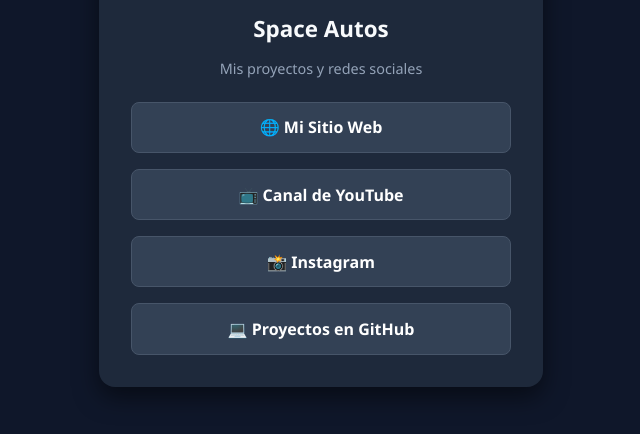
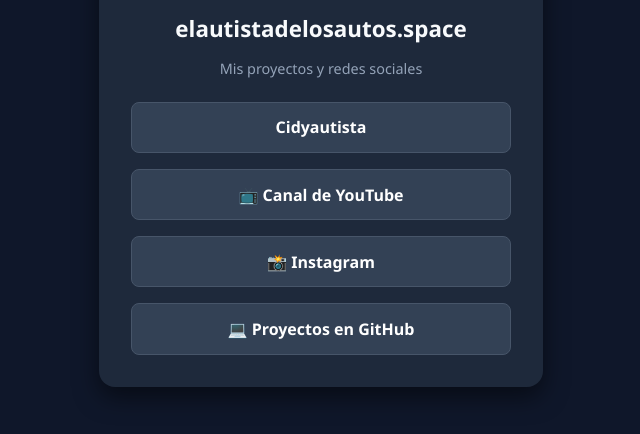
Before and after one commit to elautistadelosautos-source/space, a plain HTML site: page index.html in a window 1280 px wide. Shown: the part 280-714 px from the top of the page, without its empty margins (319-959 px from the left). Drawn offline with Linux system fonts and the light colour scheme.

Commit message:
Update index.html

```diff
--- a/index.html
+++ b/index.html
@@ -69,12 +69,12 @@
 
   <div class="card">
     <div class="profile-img">🚗</div>
-    <h1>Space Autos</h1>
+    <h1>elautistadelosautos.space</h1>
     <p>Mis proyectos y redes sociales</p>
 
     <div class="links-container">
       <!-- Cambia las URLs (href) y el texto por lo que tú quieras -->
-      <a href="https://google.com" target="_blank" class="link-btn">🌐 Mi Sitio Web</a>
+      <a href="https://sites.google.com/elautistadelosautos.com/cydiautista/home" target="_blank" class="link-btn">Cidyautista</a>
       <a href="https://youtube.com" target="_blank" class="link-btn">📺 Canal de YouTube</a>
       <a href="https://instagram.com" target="_blank" class="link-btn">📸 Instagram</a>
       <a href="https://github.com" target="_blank" class="link-btn">💻 Proyectos en GitHub</a>
```
